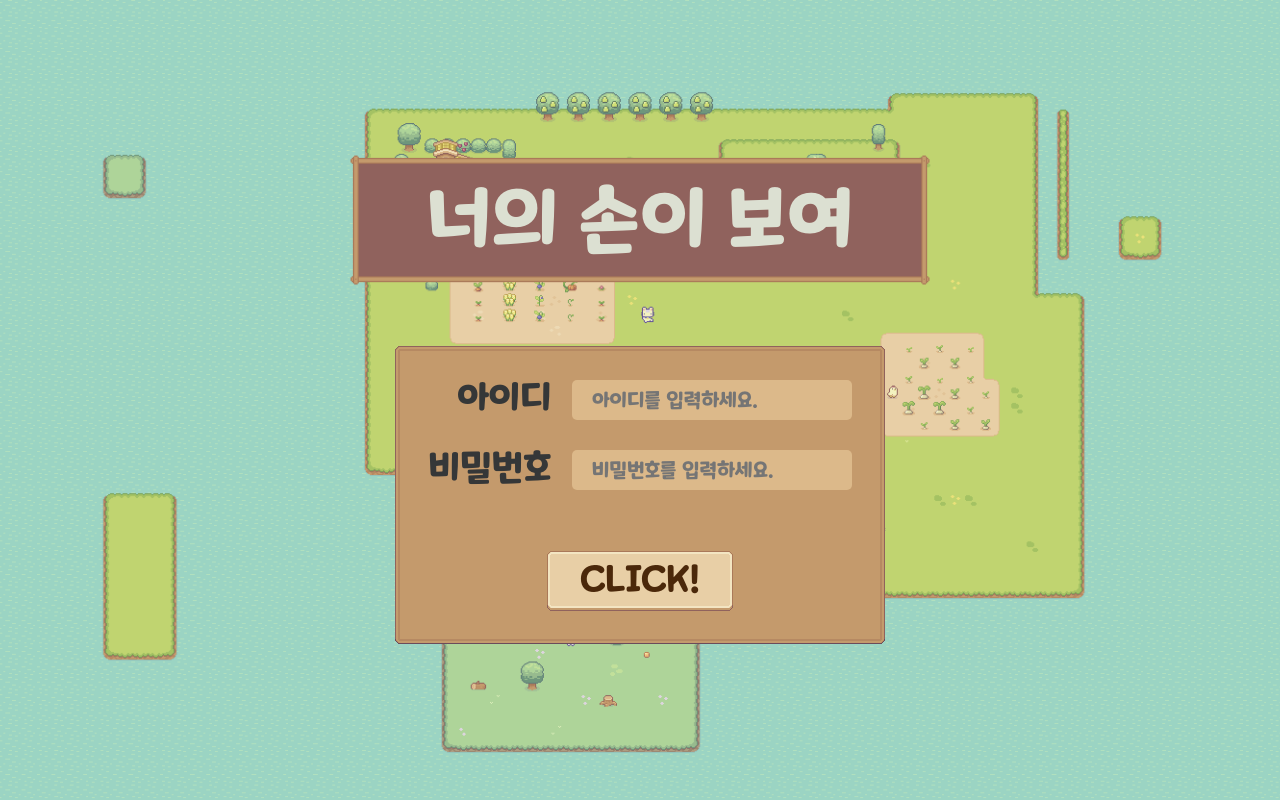
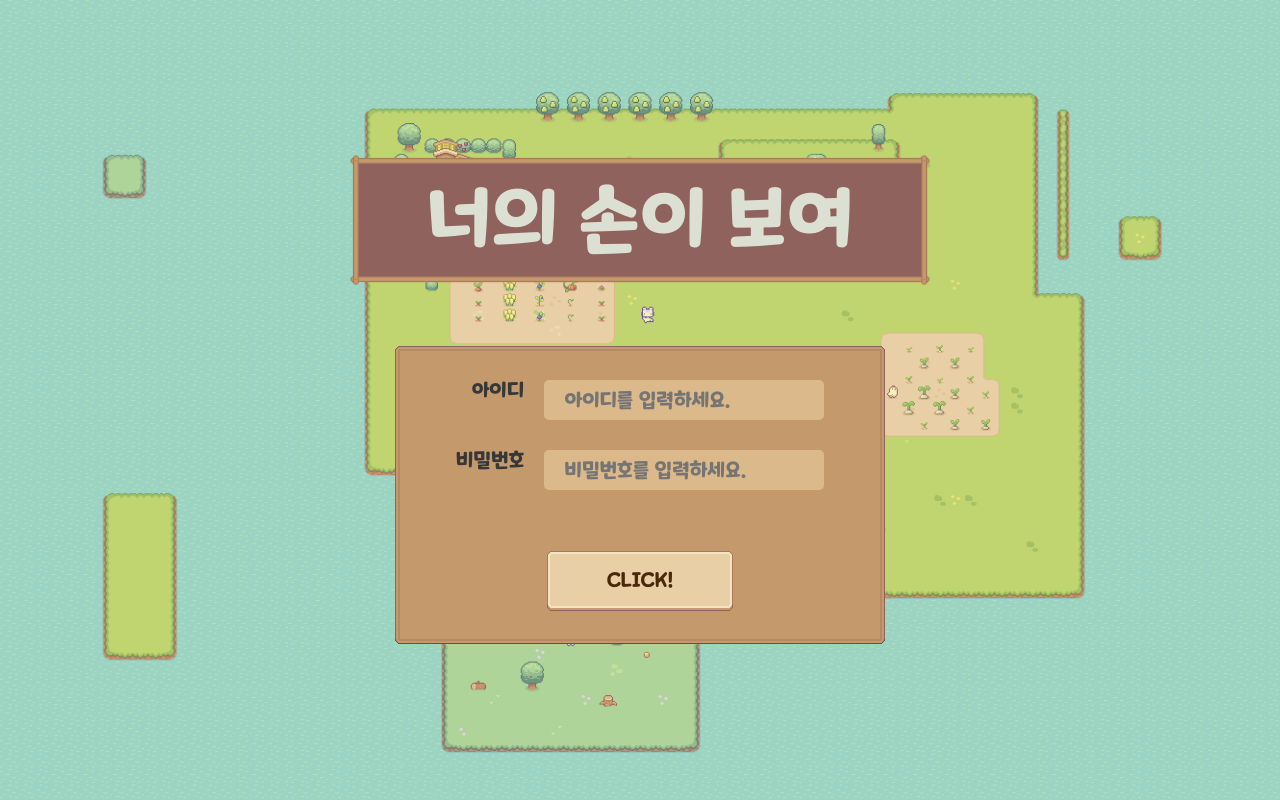
Before and after one commit to 454P/Capstone_Full, a React (Create React App) app in the folder client/: page /login in a window 1280 px wide. Built offline with nearby package versions, Linux system fonts and the light colour scheme.

Commit message:
design: form 폰트 수정

```diff
--- a/client/src/components/common/Form/Form.tsx
+++ b/client/src/components/common/Form/Form.tsx
@@ -11,7 +11,7 @@ function Form({ children, ...restProps }: Props) {
 export default Form;
 
 const StyledForm = styled.form`
-  ${({ theme }) => theme.typography.Bold36}
+  ${({ theme }) => theme.typography.Bold20}
   color: ${({ theme }) => theme.colors.gray1};
   background-image: url(${formImg});
   background-size: contain;
```
